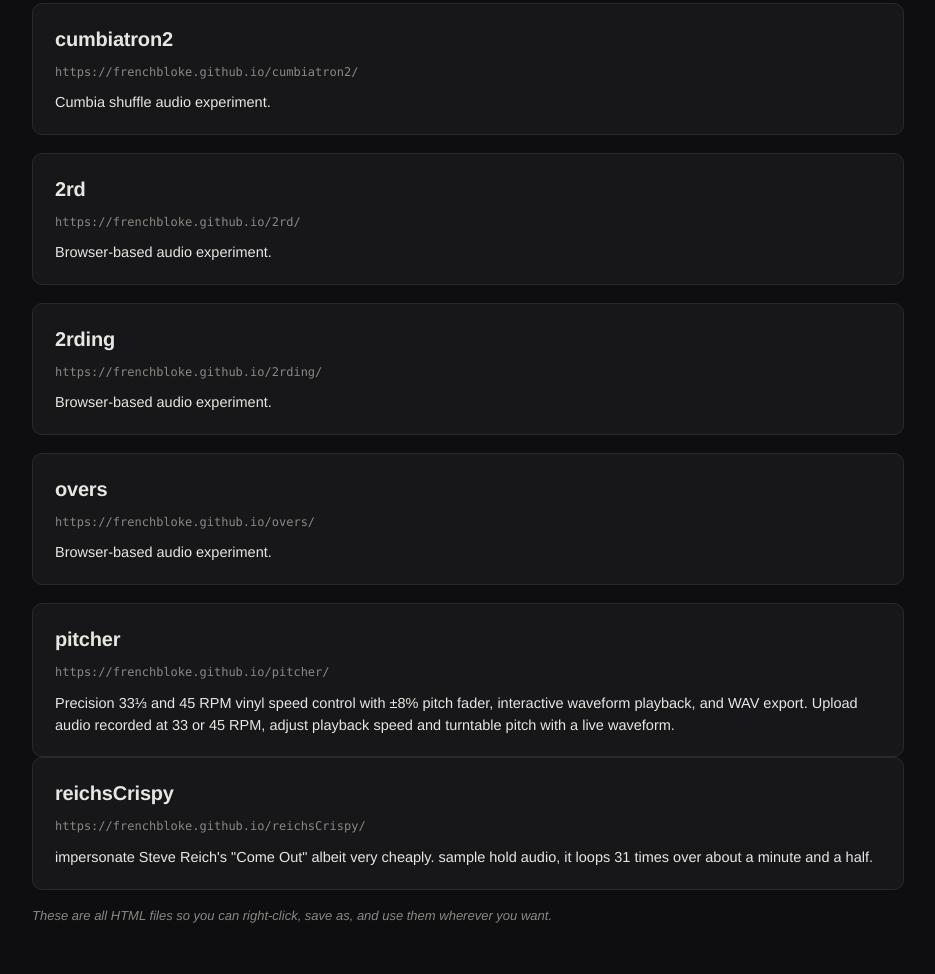
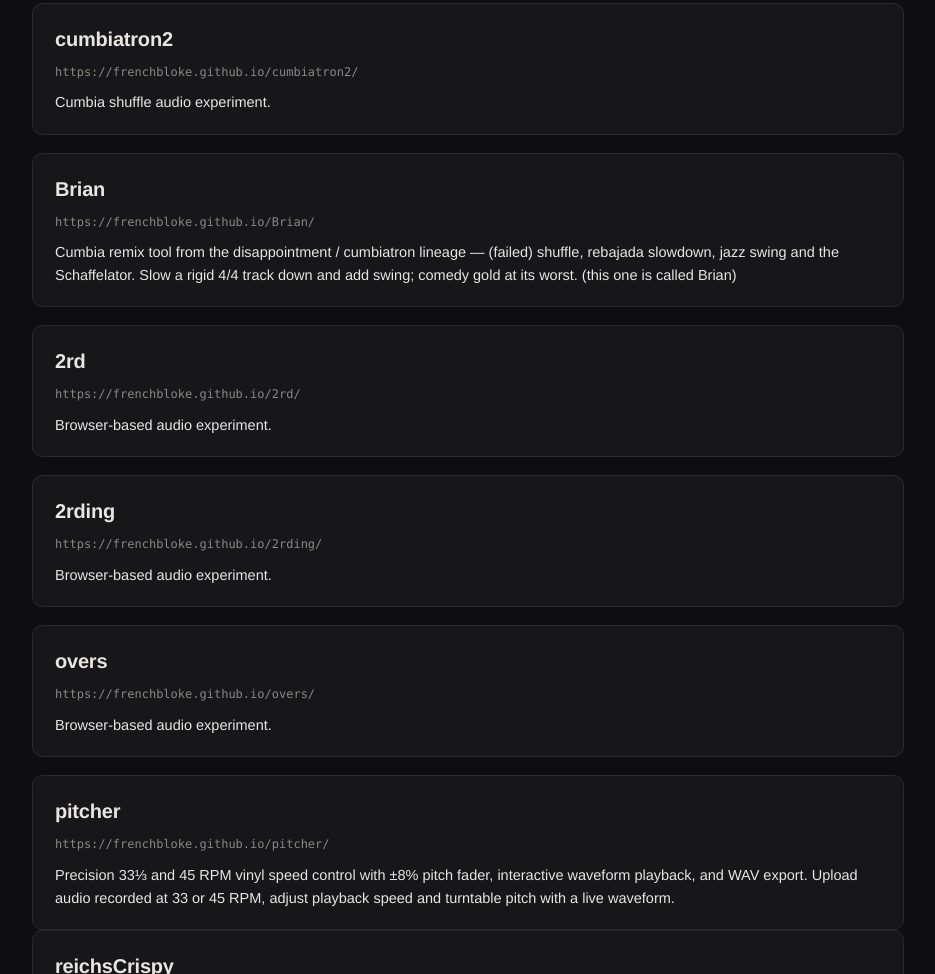
Before and after one commit to frenchbloke/frenchbloke.github.io, a plain HTML site: page index.html in a window 1280 px wide. Shown: the part 1861-2835 px from the top of the page, without its empty margins (172-1107 px from the left). Drawn offline with Linux system fonts and the light colour scheme.

Commit message:
Add Brian to the experiments list

```diff
--- a/index.html
+++ b/index.html
@@ -94,6 +94,11 @@ footer a{color:var(--mute)}
   <p class="desc">Cumbia shuffle audio experiment.</p>
 </article>
 <article class="card">
+  <h2><a href="https://frenchbloke.github.io/Brian/">Brian</a></h2>
+  <span class="url">https://frenchbloke.github.io/Brian/</span>
+  <p class="desc">Cumbia remix tool from the disappointment / cumbiatron lineage — (failed) shuffle, rebajada slowdown, jazz swing and the Schaffelator. Slow a rigid 4/4 track down and add swing; comedy gold at its worst. (this one is called Brian)</p>
+</article>
+<article class="card">
   <h2><a href="https://frenchbloke.github.io/2rd/">2rd</a></h2>
   <span class="url">https://frenchbloke.github.io/2rd/</span>
   <p class="desc">Browser-based audio experiment.</p>
```
